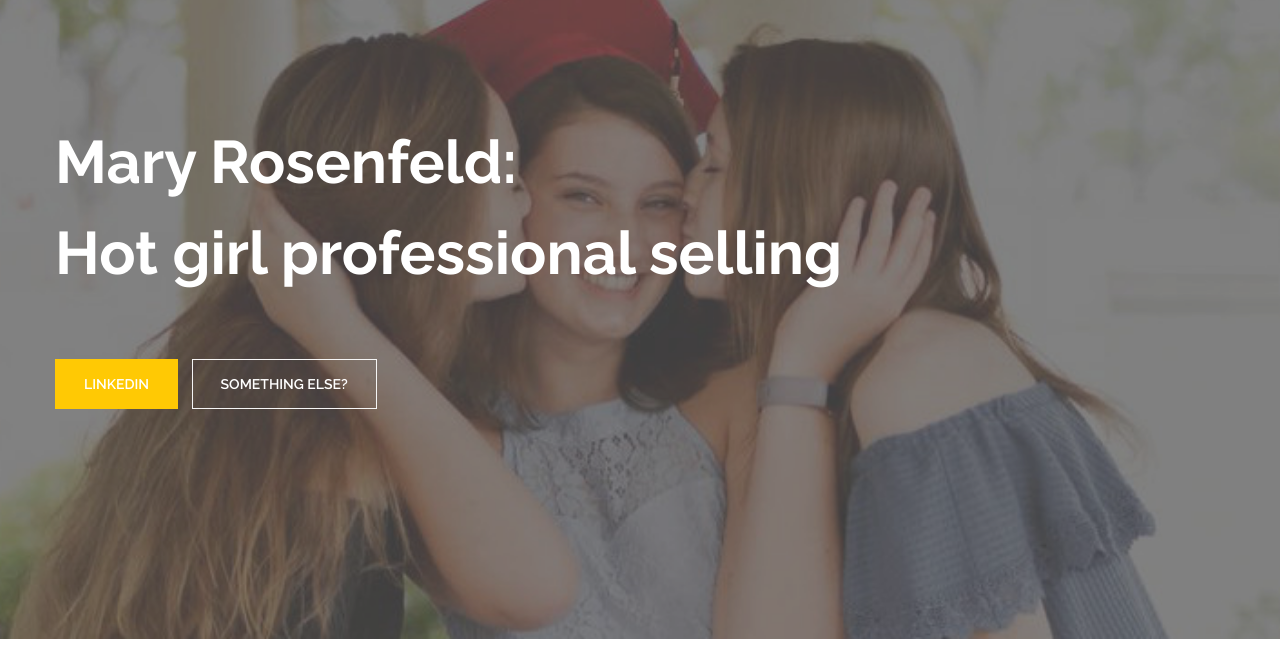
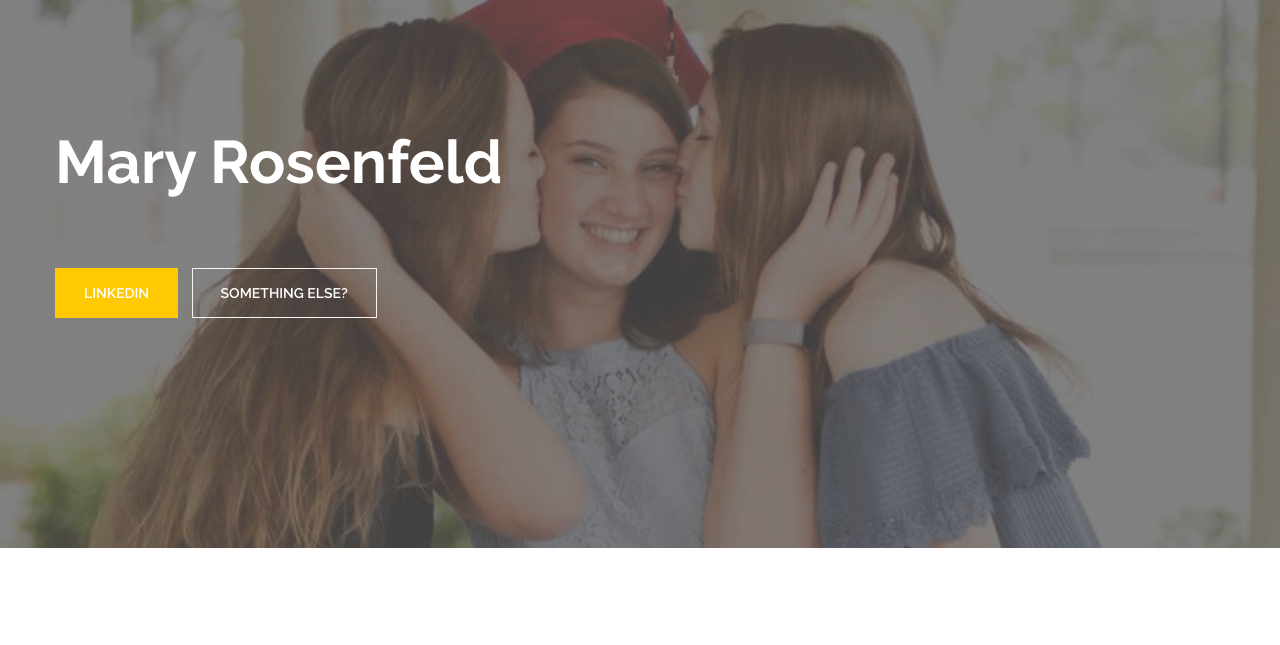
Before and after one commit to maryrosenfeld/maryrosenfeld.github.io, a plain HTML site: page index.html in a window 1280 px wide. Shown: the part 83-728 px from the top of the page. Drawn offline with nearby package versions, Linux system fonts and the light colour scheme; some packages are replaced by stand-ins of ours; files whose address does not match are found by name.

Commit message:
Update index.html

```diff
--- a/index.html
+++ b/index.html
@@ -178,7 +178,7 @@
                     <div class="row">
                         <div class="main_home">
                             <div class="home_text">
-                                <h1 class="text-white">Mary Rosenfeld: <br> Hot girl professional selling</h1>
+                                <h1 class="text-white">Mary Rosenfeld</h1>
                             </div>
 
                             <div class="home_btns m-top-40">
```
